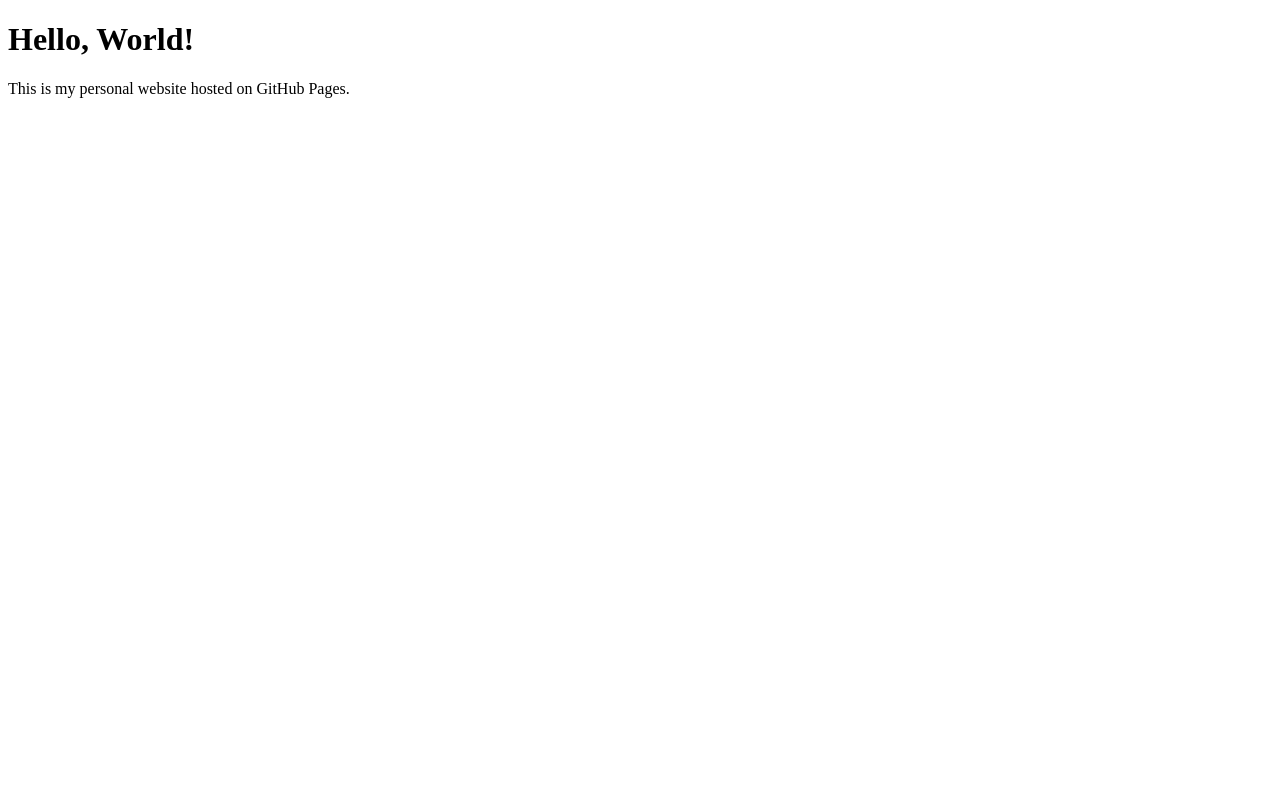
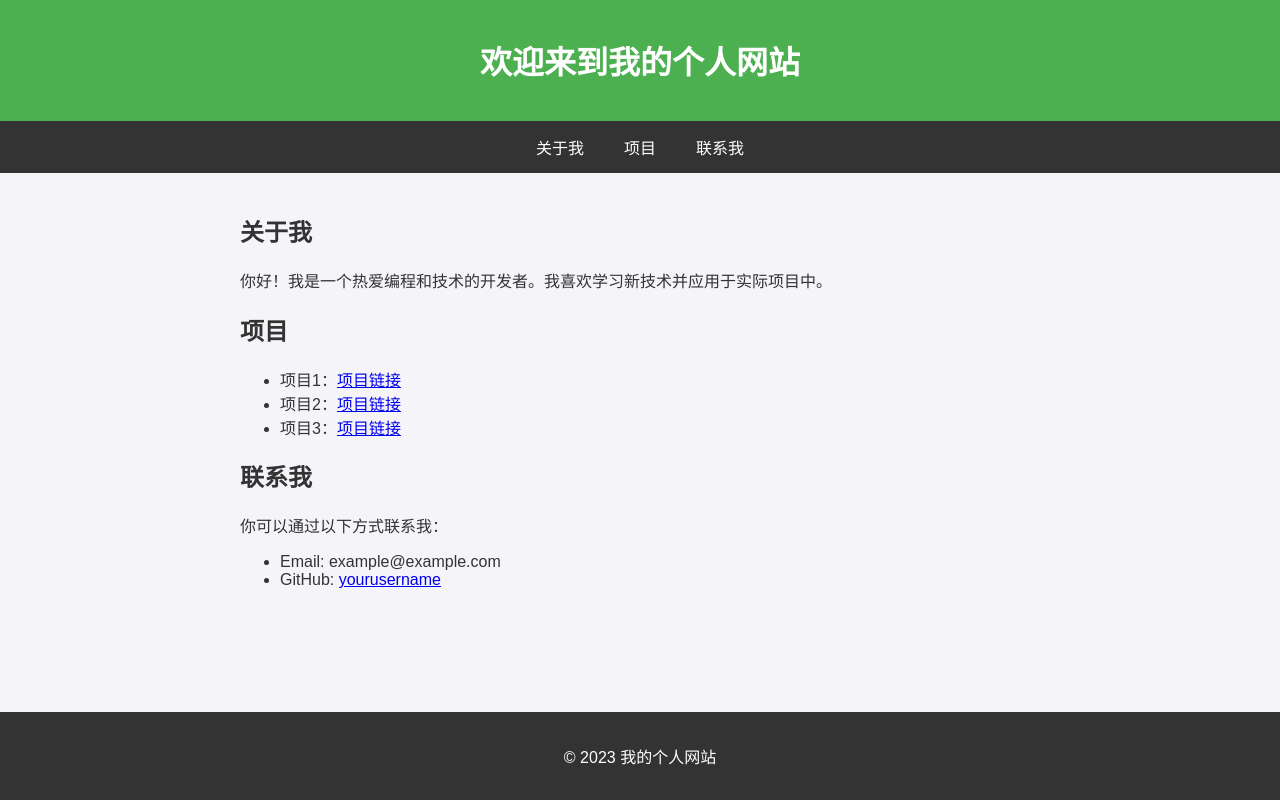
Before and after one commit to ya950/ya950.github.io, a plain HTML site: page index.html in a window 1280 px wide. Drawn offline with Linux system fonts and the light colour scheme.

Commit message:
Update index.html

```diff
--- a/index.html
+++ b/index.html
@@ -1,10 +1,87 @@
 <!DOCTYPE html>
-   <html>
+<html lang="zh-CN">
 <head>
-       <title>Welcome to My GitHub Page</title>
+    <meta charset="UTF-8">
+    <meta name="viewport" content="width=device-width, initial-scale=1.0">
+    <title>我的个人网站</title>
+    <style>
+        body {
+            font-family: Arial, sans-serif;
+            margin: 0;
+            padding: 0;
+            background-color: #f4f4f9;
+            color: #333;
+        }
+        header {
+            background-color: #4CAF50;
+            color: white;
+            text-align: center;
+            padding: 1em 0;
+        }
+        nav {
+            display: flex;
+            justify-content: center;
+            background-color: #333;
+        }
+        nav a {
+            color: white;
+            padding: 14px 20px;
+            text-decoration: none;
+            text-align: center;
+        }
+        nav a:hover {
+            background-color: #ddd;
+            color: black;
+        }
+        main {
+            padding: 20px;
+            max-width: 800px;
+            margin: auto;
+        }
+        footer {
+            text-align: center;
+            padding: 1em 0;
+            background-color: #333;
+            color: white;
+            position: fixed;
+            width: 100%;
+            bottom: 0;
+        }
+    </style>
 </head>
 <body>
-       <h1>Hello, World!</h1>
-       <p>This is my personal website hosted on GitHub Pages.</p>
+    <header>
+        <h1>欢迎来到我的个人网站</h1>
+    </header>
+    <nav>
+        <a href="#about">关于我</a>
+        <a href="#projects">项目</a>
+        <a href="#contact">联系我</a>
+    </nav>
+    <main>
+        <section id="about">
+            <h2>关于我</h2>
+            <p>你好！我是一个热爱编程和技术的开发者。我喜欢学习新技术并应用于实际项目中。</p>
+        </section>
+        <section id="projects">
+            <h2>项目</h2>
+            <ul>
+                <li>项目1：<a href="#">项目链接</a></li>
+                <li>项目2：<a href="#">项目链接</a></li>
+                <li>项目3：<a href="#">项目链接</a></li>
+            </ul>
+        </section>
+        <section id="contact">
+            <h2>联系我</h2>
+            <p>你可以通过以下方式联系我：</p>
+            <ul>
+                <li>Email: example@example.com</li>
+                <li>GitHub: <a href="https://github.com/yourusername">yourusername</a></li>
+            </ul>
+        </section>
+    </main>
+    <footer>
+        <p>&copy; 2023 我的个人网站</p>
+    </footer>
 </body>
 </html>
```
Lines whose indentation alone changed are shown as unchanged.
